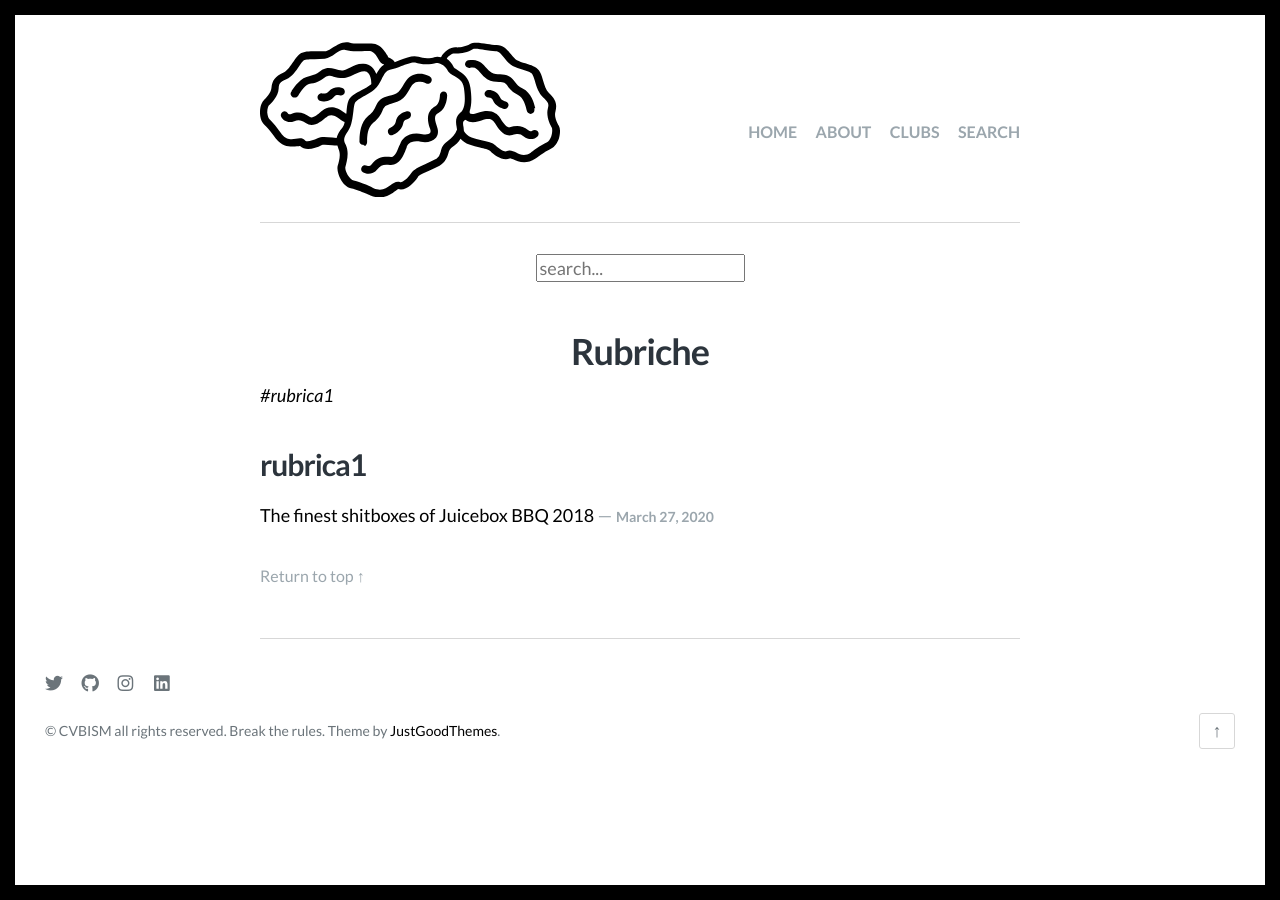
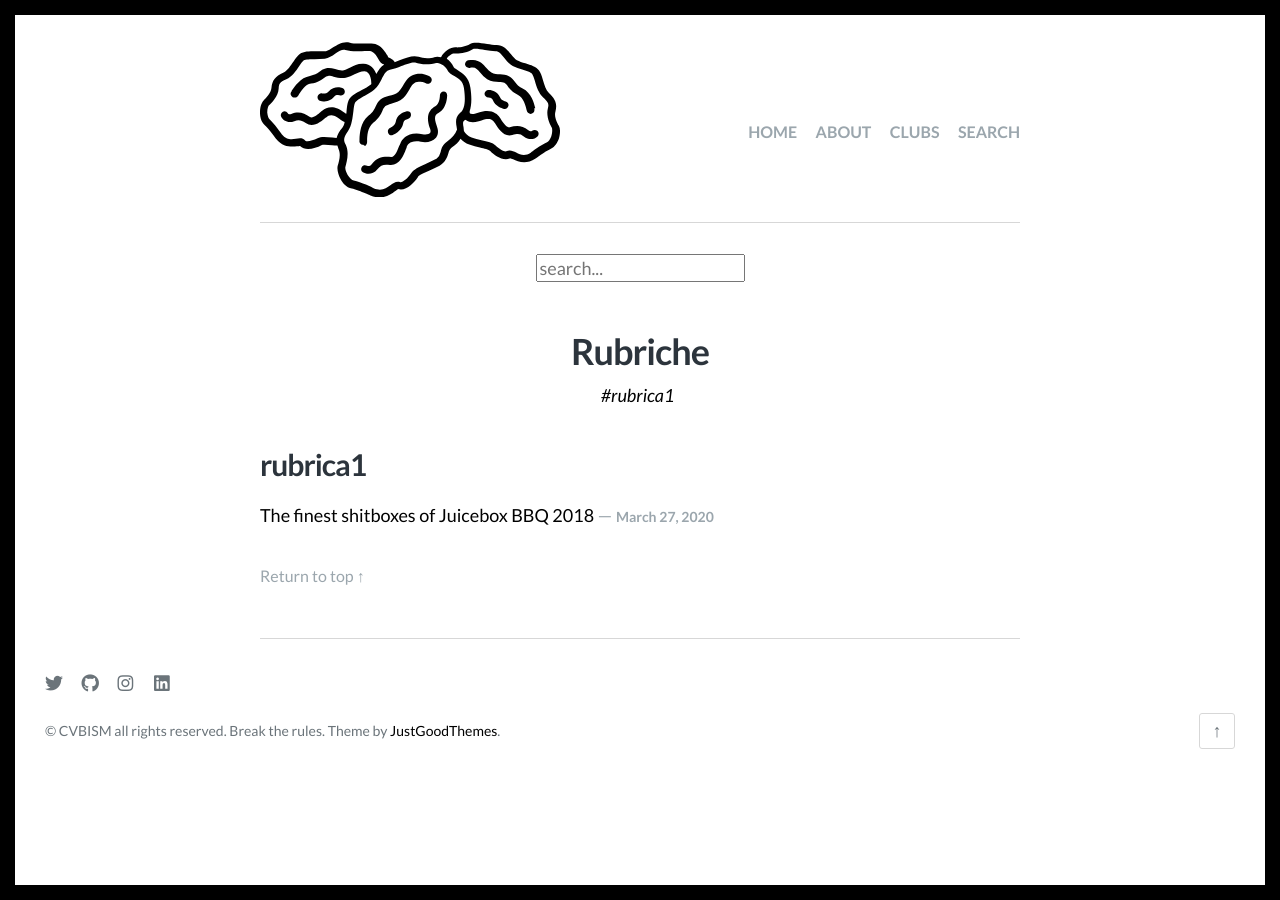
Before and after one commit to cvbism/Scriptor-Jekyll-Theme, a Jekyll site: the page built from tags.md, in a window 1280 px wide. Built offline with Jekyll 4.4.1, drawn with Linux system fonts in a browser that asks for light colours; some web fonts are replaced; comment, search, counter and statistics services are not loaded.

Commit message:
Update tags.html

```diff
--- a/_layouts/tags.html
+++ b/_layouts/tags.html
@@ -35,14 +35,14 @@ layout: default
       <h1 class="post-title">Rubriche</h1>
     </header><!-- .post-header -->
     <div class="post-content">
-     <div class="archive-tags">
+     <div class="archive-tags" align="center">
         {% capture site_tags %}{% for tag in site.tags %}{{ tag | first }}{% unless forloop.last %},{% endunless %}{% endfor %}{% endcapture %}
-        {% assign sortedTags = site_tags | split:',' | sort %}
+        {% assign sortedTags = site_tags | split:' ' | sort %}
         {% for tag in sortedTags %}
         <a href="#{{ tag | cgi_escape }}">{{ tag }}</a>{% unless forloop.last %} {% endunless %}
         {% endfor %}
         </div>
-
+       </div>
       <!-- .archive-tag-list -->
       {% for tag in sortedTags %}
         <h2 id="{{ tag | cgi_escape }}">{{ tag }}</h2>
@@ -51,7 +51,7 @@ layout: default
           <li><a href="{{ site.baseurl }}{{ post.url }}">{{ post.title }}</a> <span class="archive-meta"> — <time class="archive-date" datetime="{{ post.date | date: "%Y-%m-%d" }}">{{ post.date | date: "%B %-d, %Y" }}</time></span></li>
         {% endfor %}
         </ul>
-      </div>
+
       <!-- .archive-post-list -->
         <p><a href="#top" class="archive-top-link">Return to top &#8593;</a></p>
       {% endfor %}
```
